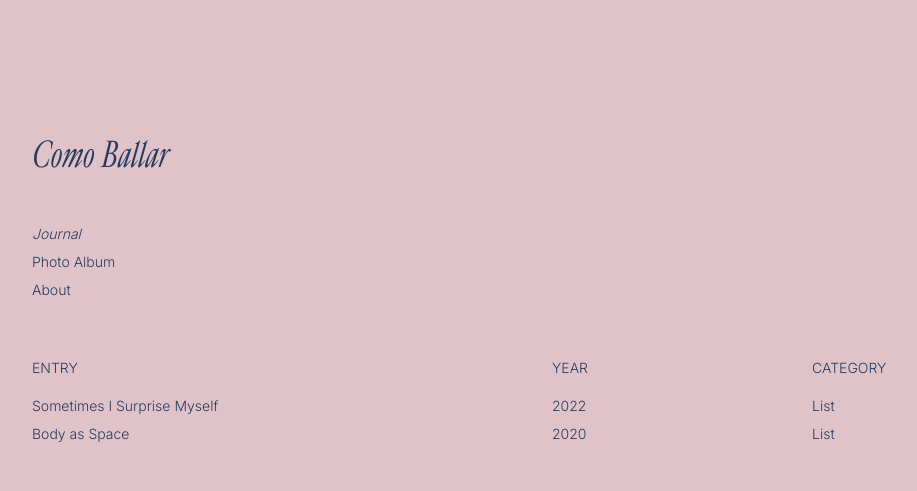
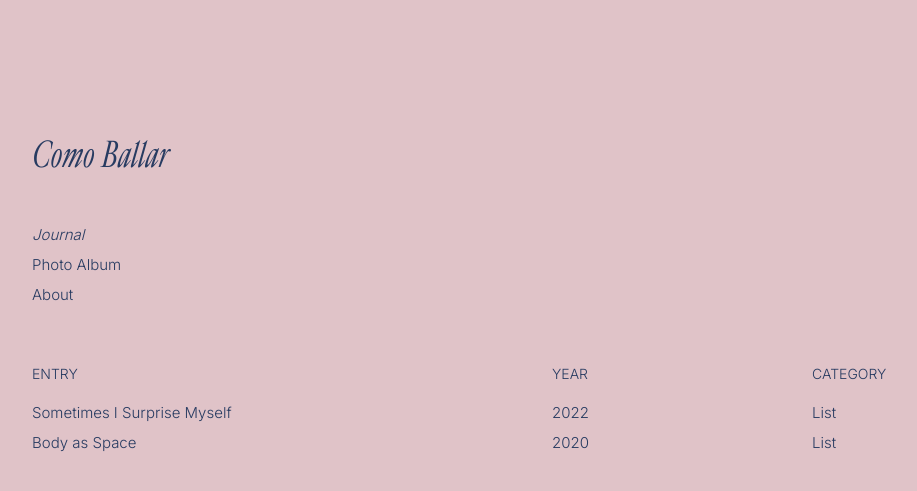
Before and after one commit to comballar/comballar.github.io, a Jekyll site: the page built from journal.html, in a window 1280 px wide. Shown: the top 491 px of the page, without its empty margins (88-1005 px from the left). Built offline with Jekyll 4.4.1, drawn with Linux system fonts in a browser that asks for light colours.

Commit message:
Update base.scss

```diff
--- a/_sass/base.scss
+++ b/_sass/base.scss
@@ -4,7 +4,7 @@ $on-laptop:         800px !default;
 // typography
 @import url('https://fonts.googleapis.com/css2?family=Inter:wght@300&display=swap');
 $font__family:      'Inter', sans-serif;
-$font__size:        14px;
+$font__size:        15px;
 $font__line-height: 2;
 
 
```
